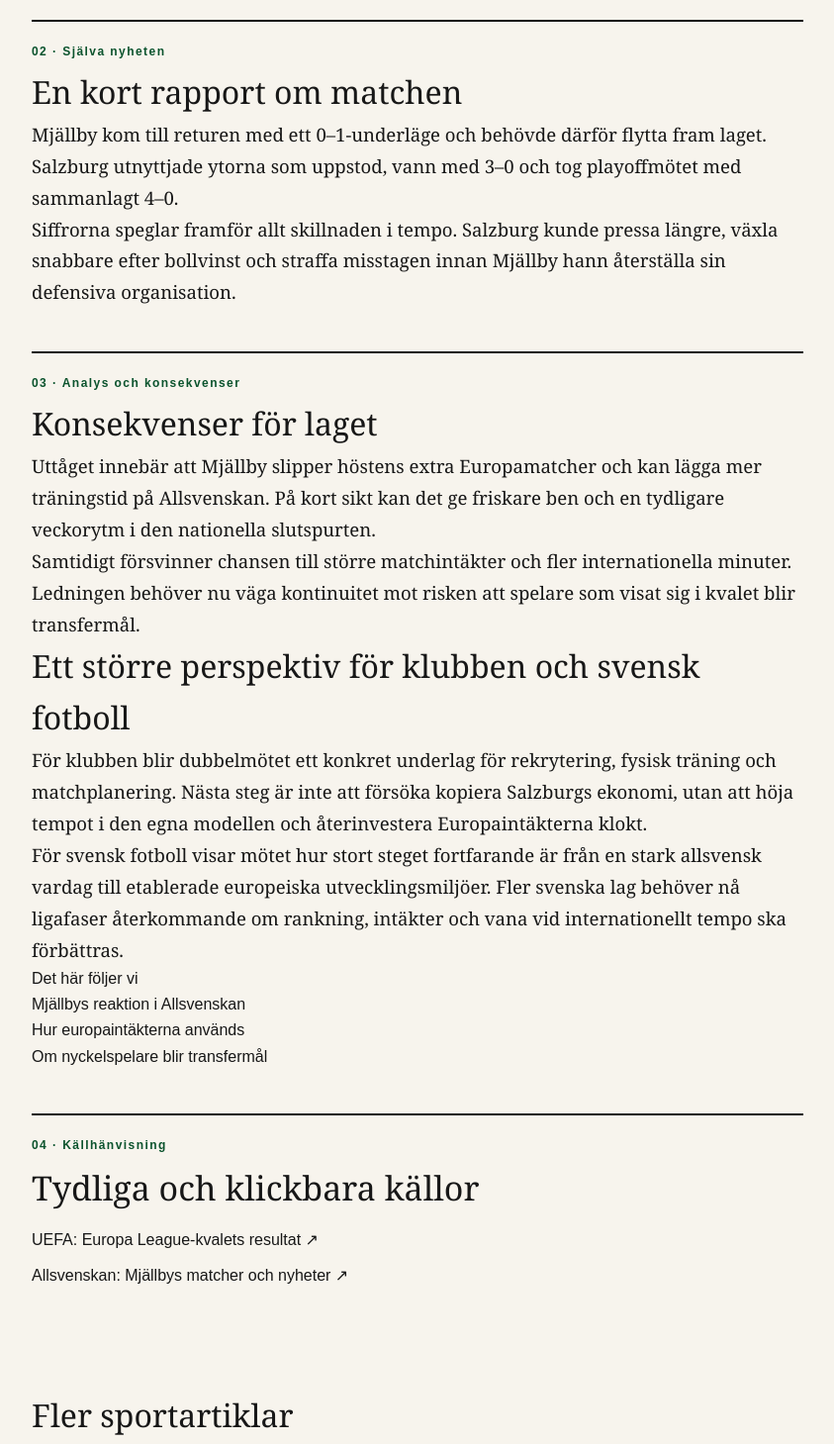
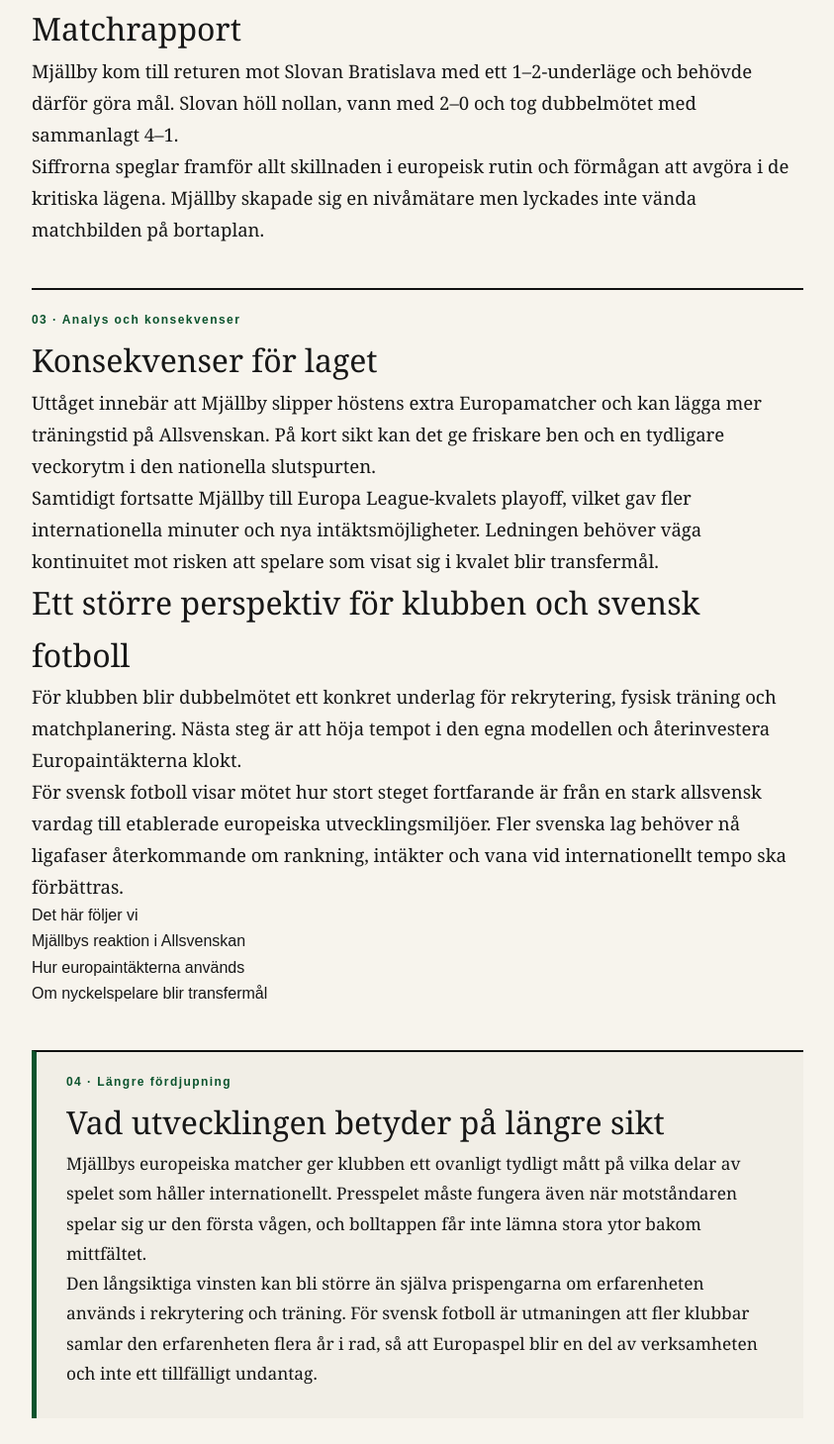
Before and after one commit to Djurgarden2019/NackaSidan-2026, a Next.js app: page /sport/artikel/mjallby-europa-salzburg in a window 1280 px wide. Shown: the part 780-2239 px from the top of the page at 99% size, without its empty margins (218-1061 px from the left). Built offline with nearby package versions, Linux system fonts and the light colour scheme.

Commit message:
Update app/sport/artikel/[slug]/page.tsx article structure

```diff
--- a/app/sport/artikel/[slug]/page.tsx
+++ b/app/sport/artikel/[slug]/page.tsx
@@ -12,18 +12,45 @@ const matchDetails: Record<string, {
 }> = {
   'mjallby-europa-salzburg': {
     report: [
-      'Mjällby kom till returen med ett 0–1-underläge och behövde därför flytta fram laget. Salzburg utnyttjade ytorna som uppstod, vann med 3–0 och tog playoffmötet med sammanlagt 4–0.',
-      'Siffrorna speglar framför allt skillnaden i tempo. Salzburg kunde pressa längre, växla snabbare efter bollvinst och straffa misstagen innan Mjällby hann återställa sin defensiva organisation.'
+      'Mjällby kom till returen mot Slovan Bratislava med ett 1–2-underläge och behövde därför göra mål. Slovan höll nollan, vann med 2–0 och tog dubbelmötet med sammanlagt 4–1.',
+      'Siffrorna speglar framför allt skillnaden i europeisk rutin och förmågan att avgöra i de kritiska lägena. Mjällby skapade sig en nivåmätare men lyckades inte vända matchbilden på bortaplan.'
     ],
     consequences: [
       'Uttåget innebär att Mjällby slipper höstens extra Europamatcher och kan lägga mer träningstid på Allsvenskan. På kort sikt kan det ge friskare ben och en tydligare veckorytm i den nationella slutspurten.',
-      'Samtidigt försvinner chansen till större matchintäkter och fler internationella minuter. Ledningen behöver nu väga kontinuitet mot risken att spelare som visat sig i kvalet blir transfermål.'
+      'Samtidigt fortsatte Mjällby till Europa League-kvalets playoff, vilket gav fler internationella minuter och nya intäktsmöjligheter. Ledningen behöver väga kontinuitet mot risken att spelare som visat sig i kvalet blir transfermål.'
     ],
     perspective: [
-      'För klubben blir dubbelmötet ett konkret underlag för rekrytering, fysisk träning och matchplanering. Nästa steg är inte att försöka kopiera Salzburgs ekonomi, utan att höja tempot i den egna modellen och återinvestera Europaintäkterna klokt.',
+      'För klubben blir dubbelmötet ett konkret underlag för rekrytering, fysisk träning och matchplanering. Nästa steg är att höja tempot i den egna modellen och återinvestera Europaintäkterna klokt.',
       'För svensk fotboll visar mötet hur stort steget fortfarande är från en stark allsvensk vardag till etablerade europeiska utvecklingsmiljöer. Fler svenska lag behöver nå ligafaser återkommande om rankning, intäkter och vana vid internationellt tempo ska förbättras.'
     ]
   }
+};
+
+const deepDive: Record<string, string[]> = {
+  'champions-league-lottningen-2026': [
+    'Det nya ligasystemet gör motståndarnas samlade styrka till en viktig men ojämnt fördelad faktor. Två lag kan sluta på samma poäng trots att vägen dit har sett helt olika ut. Därför behöver resultaten bedömas tillsammans med resor, vilodagar och motståndets kvalitet.',
+    'För tränarna blir resurshanteringen nästan lika viktig som taktiken i en enskild match. Klubbar med två jämnstarka spelare på varje position kan rotera utan att tappa lika mycket kvalitet. Mindre klubbar måste oftare välja mellan maximal kraft i Europa och stabilitet i den nationella ligan.'
+  ],
+  'mjallby-europa-salzburg': [
+    'Mjällbys europeiska matcher ger klubben ett ovanligt tydligt mått på vilka delar av spelet som håller internationellt. Presspelet måste fungera även när motståndaren spelar sig ur den första vågen, och bolltappen får inte lämna stora ytor bakom mittfältet.',
+    'Den långsiktiga vinsten kan bli större än själva prispengarna om erfarenheten används i rekrytering och träning. För svensk fotboll är utmaningen att fler klubbar samlar den erfarenheten flera år i rad, så att Europaspel blir en del av verksamheten och inte ett tillfälligt undantag.'
+  ],
+  'svenska-cupen-omgang-tva': [
+    'För elitlagen är cupmatchen ett test av professionalism. De förväntas styra spelet på en ovan arena mot ett lag som kan koncentrera mycket av sin säsong till just denna kväll. Ett tidigt baklängesmål kan snabbt förändra både matchplan och publikens energi.',
+    'För de mindre föreningarna kan en fullsatt arena stärka ekonomin, locka nya ideella krafter och ge ungdomsverksamheten förebilder på nära håll. Därför har spelplatsen betydelse. När matchen flyttas till en större arena kan kvaliteten på arrangemanget öka, men en del av cupens lokala värde försvinner.'
+  ],
+  'norden-fifa-infantino': [
+    'De nordiska förbunden har stark trovärdighet i frågor om öppenhet och föreningsdemokrati, men begränsad röstmakt på egen hand. Ett verkligt maktskifte kräver därför att kritiken översätts till konkreta reformförslag som även mindre och ekonomiskt svagare förbund tjänar på.',
+    'Konflikten påverkar mer än ledarskapet i FIFA. Den handlar också om hur framtida medieintäkter ska fördelas, hur stora turneringarna ska bli och vem som bär risken när kalendern växer. Om kontrollen flyttas från medlemsförbunden kan kortsiktiga intäkter komma på bekostnad av långsiktig insyn.'
+  ],
+  'us-open-damfavoriter-2026': [
+    'På hardcourt blir balansen mellan första slagets kraft och förmågan att försvara sig särskilt viktig. Sabalenka kan dominera när serven och returen fungerar, Swiatek kan pressa tempot från baslinjen och Gauff kan vinna matcher genom sin rörelse och sitt försvar även när offensiven varierar.',
+    'En tvåveckorsturnering avgörs också av energiförbrukningen. Favoriter som behöver tre långa set tidigt riskerar att bära med sig belastningen till den andra veckan. Därför är förmågan att vinna på en normal nivå, inte bara på toppnivå, ofta det tydligaste mästarprovet.'
+  ],
+  'diamond-league-zurich-svenskar': [
+    'För Pihlström blir loppets karaktär avgörande. Ett långsamt öppningsvarv ställer krav på position och acceleration, medan hög fart från start testar den aeroba kapaciteten. Båda scenarierna ger värdefull information inför kommande mästerskapslopp.',
+    'Duplantis befinner sig i en annan situation eftersom varje tävling också bedöms mot hans egen extrema standard. För honom handlar ett formbesked inte bara om seger, utan om ansatsens stabilitet, höjden över ribban och hur många försök som krävs. Den svenska bredden syns samtidigt i hur många aktiva som kan nå finalfält, inte bara i medaljerna från den största stjärnan.'
+  ]
 };
 
 export function generateStaticParams() {
@@ -43,12 +70,12 @@ export default async function SportArticlePage({ params }: PageProps) {
 
   const special = matchDetails[slug];
   const isMatch = Boolean(special);
-  const report = special?.report ?? [article.dek];
-  const consequences = special?.consequences ?? (article.body[0]?.paragraphs ?? article.facts);
+  const report = special?.report ?? [article.dek, ...(article.body[0]?.paragraphs ?? [])];
+  const consequences = special?.consequences ?? (article.body[1]?.paragraphs ?? [article.analysis]);
   const perspective = special?.perspective ?? [
-    ...article.body.slice(1).flatMap(section => section.paragraphs),
     article.analysis
   ];
+  const extendedAnalysis = deepDive[slug] ?? [];
 
   return (
     <main>
@@ -57,13 +84,12 @@ export default async function SportArticlePage({ params }: PageProps) {
           <div className="article-part-label">01 · Rubrik</div>
           <div className="kicker">{article.sport}</div>
           <h1>{article.title}</h1>
-          <p>{article.dek}</p>
           <p className="meta">Publicerad {article.date}</p>
         </header>
 
         <section className="article-section">
           <div className="match-section-number">02 · Själva nyheten</div>
-          <h2>{isMatch ? 'En kort rapport om matchen' : 'Kort om nyheten'}</h2>
+          <h2>{isMatch ? 'Matchrapport' : 'Nyheten'}</h2>
           {report.map(paragraph => <p key={paragraph}>{paragraph}</p>)}
           {!isMatch && (
             <ul className="standard-facts">
@@ -84,8 +110,16 @@ export default async function SportArticlePage({ params }: PageProps) {
           </ul>
         </section>
 
+        {extendedAnalysis.length > 0 && (
+          <section className="article-section sport-deep-dive">
+            <div className="match-section-number">04 · Längre fördjupning</div>
+            <h2>Vad utvecklingen betyder på längre sikt</h2>
+            {extendedAnalysis.map(paragraph => <p key={paragraph}>{paragraph}</p>)}
+          </section>
+        )}
+
         <section className="article-section sport-article-sources">
-          <div className="match-section-number">04 · Källhänvisning</div>
+          <div className="match-section-number">05 · Källor</div>
           <h2>Tydliga och klickbara källor</h2>
           <ul>
             {article.sources.map(source => (
```
